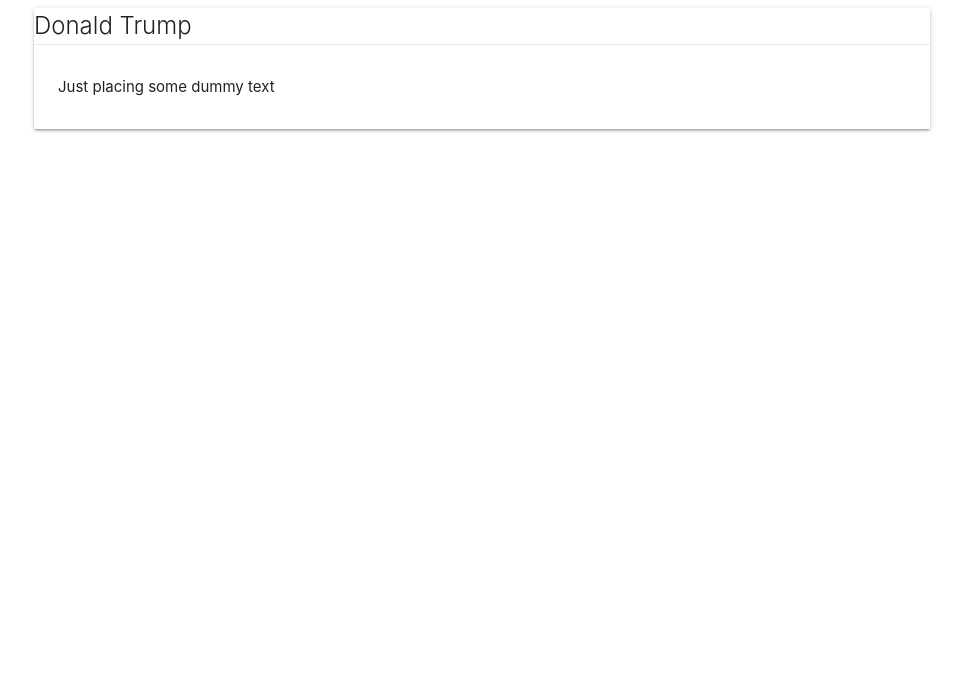
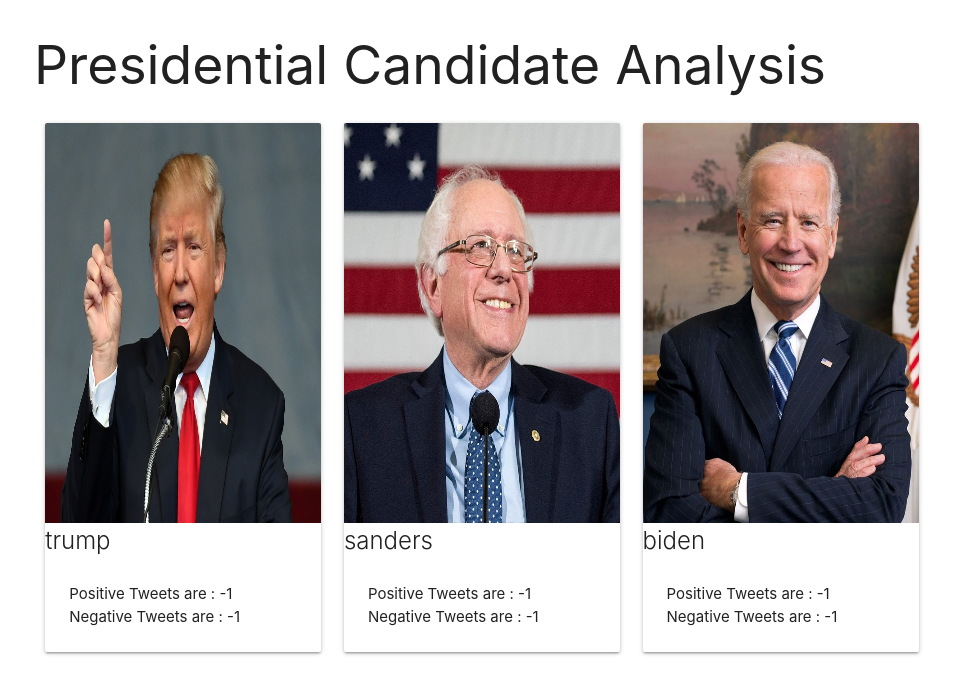
Before and after one commit to ramaneswaran/candidateAnalysis, a Flask app: page / in a window 1280 px wide. Shown: the top 694 px of the page, without its empty margins (158-1121 px from the left). Run offline with Flask 2, Linux system fonts and the light colour scheme; parts of the project's set-up code (start-up, migrations or seed data) failed here and were passed over.

Commit message:
Made the basic layout of index page

```diff
--- a/templates/index.html
+++ b/templates/index.html
@@ -17,19 +17,28 @@
 </head>
 <body>
     <div class="container">
-        <div class="col s1">
+        <h2>Presidential Candidate Analysis</h2>
+        <div class="row">
+        {% for candidate in candidates %}
+        <div class="col s12 m6 l4 xl4">
             <div class="card">
                 <div class="card-image">
-                    <img src=''>
+                    <img src={{url_for('static', filename='images/'+ candidate.name +'.jpg')}} height=400px>
                 </div>
-                <span class="card-title">Donald Trump</span>
-                <div class="card-action">
-                    <p>Just placing some dummy text</p>
+                <span class="card-title">{{ candidate.name }}</span>
+                <div class="card-content">
+                    <p>
+                        Positive Tweets are : {{ candidate.polarity.positive }}
+                        <br>
+                        Negative Tweets are : {{ candidate.polarity.negative }}
+
+                    </p>
                 </div>
             </div>
         </div>
-        <div class="col s1"></div>
-        <div class="col s1"></div>
+
+        {% endfor %}
+        </div>
     </div>
 </body>
 </html>
```
